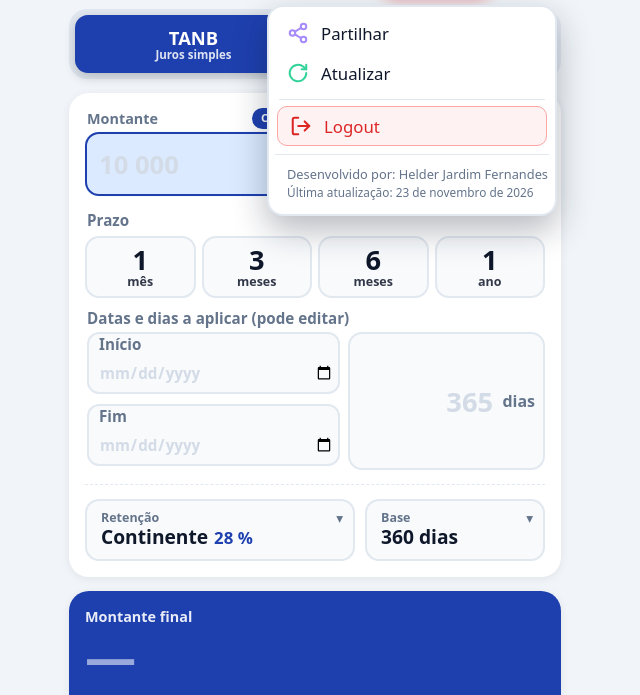
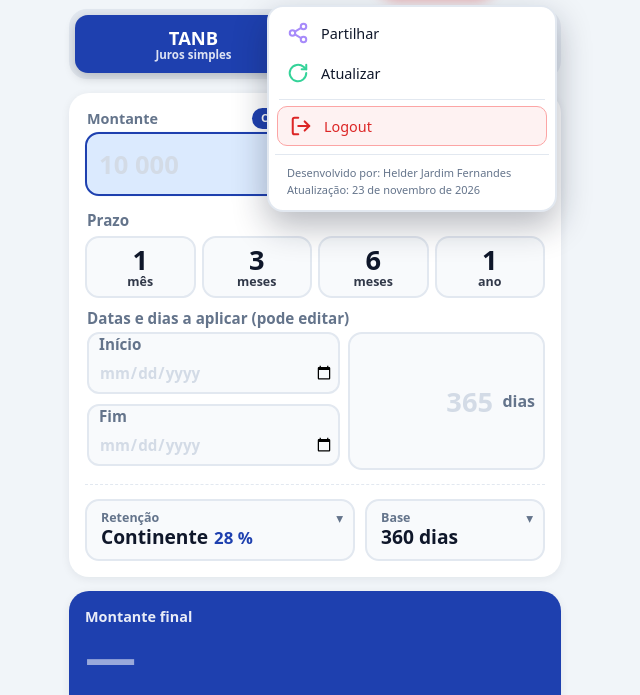
Before and after one commit to gard3npt/calculadorajuros, a plain HTML site: page index.html in a window 1280 px wide. Both pictures are taken after a click on the button "Menu". Shown: the part 69-764 px from the top of the page, without its empty margins (325-965 px from the left). Drawn offline with Linux system fonts and the light colour scheme.

Commit message:
Add files via upload

```diff
--- a/index.html
+++ b/index.html
@@ -444,7 +444,7 @@ function dataAtualizacaoEfetiva() { return (!dataForcada && dataAuto) ? dataAuto
 function dataParaIso(d) { return d.getFullYear() + '-' + String(d.getMonth() + 1).padStart(2, '0') + '-' + String(d.getDate()).padStart(2, '0'); }
 function textoUltimaAtualizacao() {
     const v = dataAtualizacaoEfetiva(), d = new Date(v + 'T12:00:00');
-    return 'Última atualização: ' + (isNaN(d) ? v : d.toLocaleDateString('pt-PT', { day: 'numeric', month: 'long', year: 'numeric' }));
+    return 'Atualização: ' + (isNaN(d) ? v : d.toLocaleDateString('pt-PT', { day: 'numeric', month: 'long', year: 'numeric' }));
 }
 function atualizarDataMenu() {
     const el = document.getElementById('menuUpd');
@@ -1213,5 +1213,11 @@ obterDataAutomatica();
     }
 })();
 </script>
+<style id="menu-letras">
+/* Menu de três linhas: mesmo tipo e tamanho de letra nos 5 sites */
+.appmenu-lista, .appmenu-lista * { font-family: system-ui, -apple-system, "Segoe UI", Roboto, sans-serif !important; }
+.appmenu-lista .am-item, .appmenu-lista .am-logout { font-size: .9rem !important; font-weight: 400 !important; letter-spacing: normal !important; }
+.am-rodape p, .am-rodape .am-upd { font-family: system-ui, -apple-system, "Segoe UI", Roboto, sans-serif !important; font-size: 11px !important; font-weight: 400 !important; line-height: 1.5 !important; letter-spacing: normal !important; text-transform: none !important; text-align: left !important; padding: 0 !important; margin: 0 !important; color: var(--suave) !important; }
+</style>
 </body>
 </html>
```
